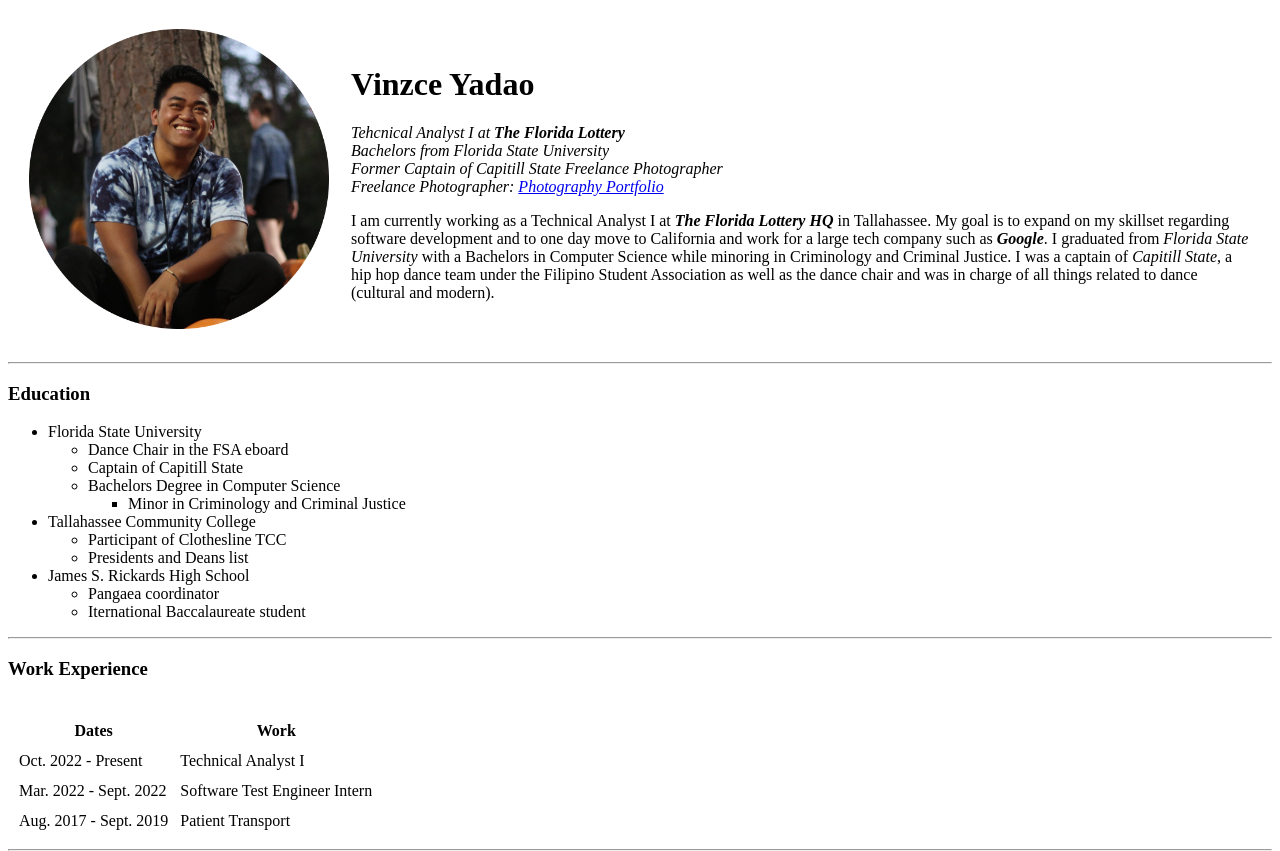
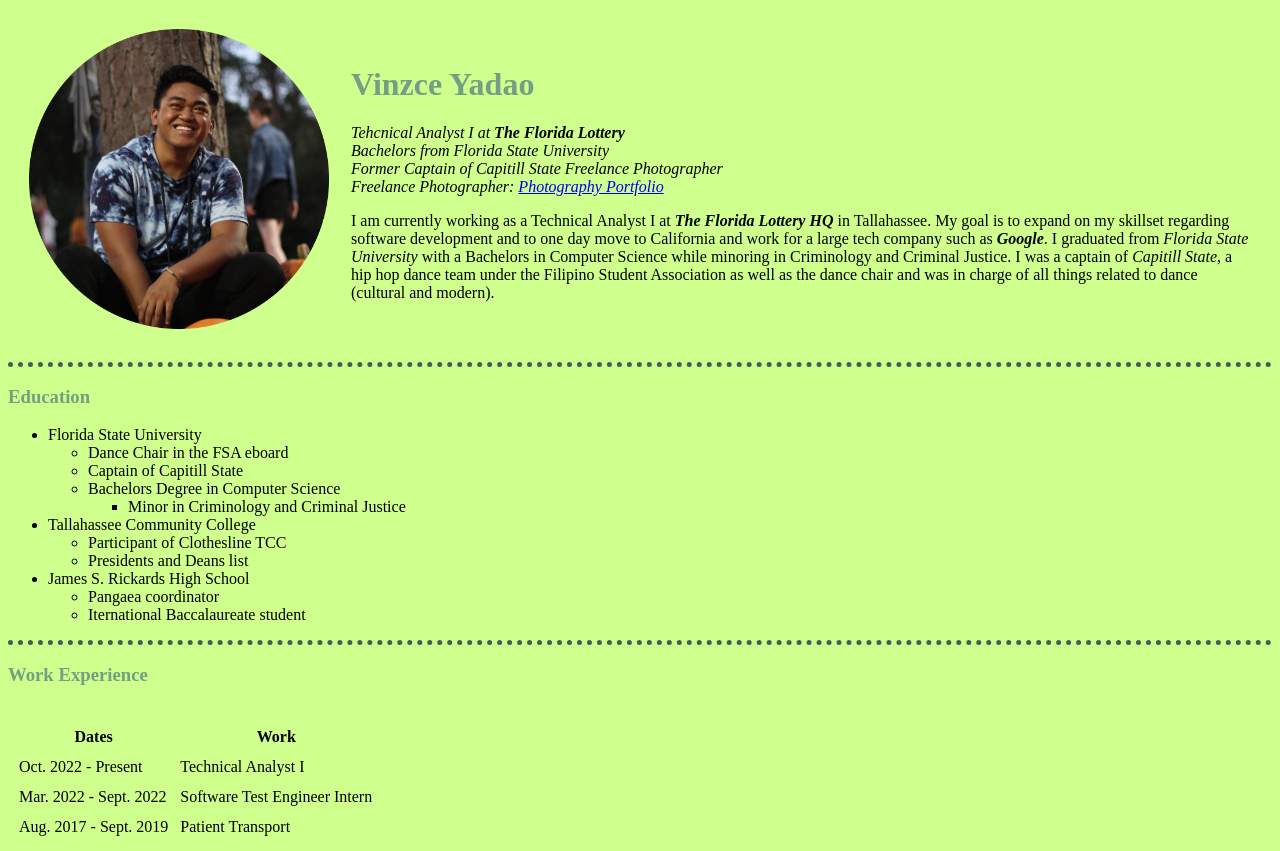
Before and after one commit to yadaovinzce52/CV, a plain HTML site: page index.html in a window 1280 px wide. Shown: the top 851 px of the page. Drawn offline with Linux system fonts and the light colour scheme.

Commit message:
Added css file and changed color palette

```diff
--- /dev/null
+++ b/css/styles.css
@@ -0,0 +1,19 @@
+body {
+    background-color: #CFFF8D;
+}
+
+hr {
+    border-style: none;
+    border-top-style: dotted;
+    border-color: #425F57;
+    border-width: 5px;
+}
+
+h1 {
+    color: #749F82;
+    font-family: ;
+}
+
+h3 {
+    color: #749F82;
+}
--- a/index.html
+++ b/index.html
@@ -5,17 +5,19 @@
     <meta http-equiv="X-UA-Compatible" content="IE=edge" />
     <meta name="viewport" content="width=device-width, initial-scale=1.0" />
     <title>Vinzce's Personal Site</title>
+    <link rel="stylesheet" href="css/styles.css" />
+    <style>
+      img {
+        width: 300px;
+        height: 300px;
+      }
+    </style>
   </head>
   <body>
     <table cellspacing="20">
       <tr>
         <td>
-          <img
-            src="images/profile.png"
-            alt="Vince Profile"
-            width="300"
-            height="300"
-          />
+          <img src="images/profile.png" alt="Vince Profile" />
         </td>
         <td>
           <h1>Vinzce Yadao</h1>
```
Also changed, not shown: contact.html (+1 -0 lines), hobbies.html (+1 -0 lines).
